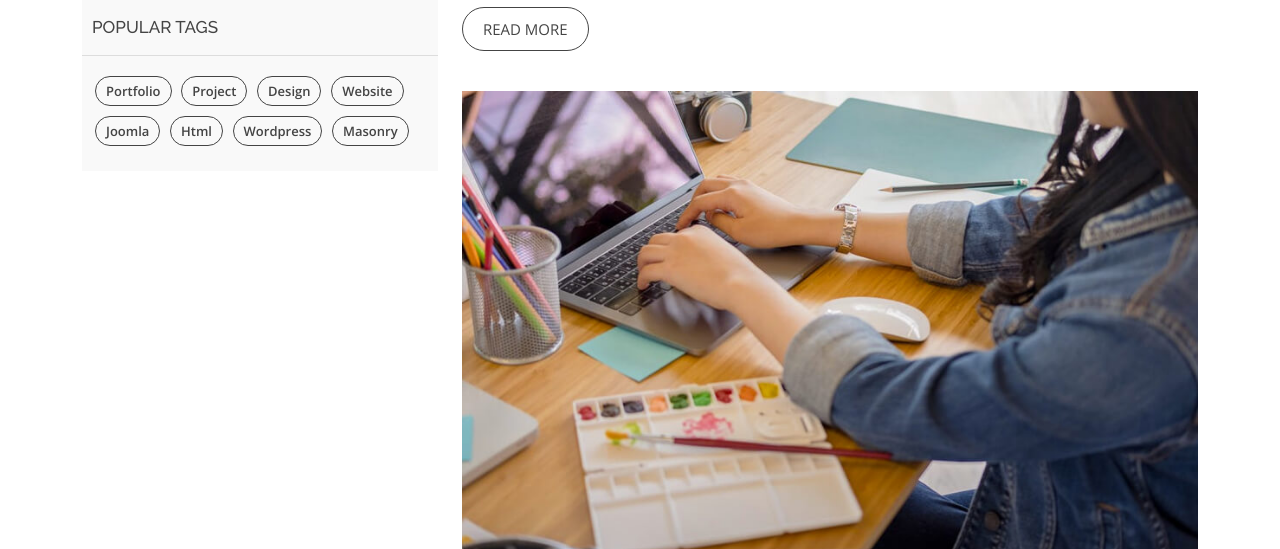
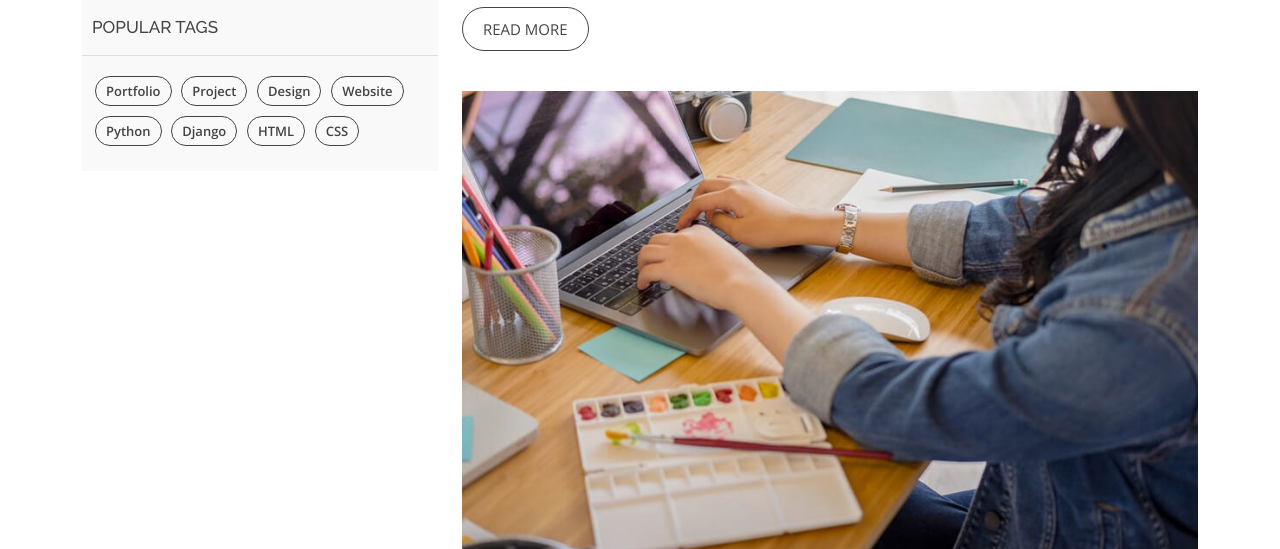
Before and after one commit to Amirhamidi2001/aBusiness, a Django app: page /blog/ in a window 1280 px wide. Shown: the part 1671-2220 px from the top of the page. Run offline with Django 4.2, Linux system fonts and the light colour scheme; some libraries are stand-ins or nearby versions.

Commit message:
Update blog-home.html

```diff
--- a/templates/blog/blog-home.html
+++ b/templates/blog/blog-home.html
@@ -166,16 +166,16 @@
                         <a href="#">Website</a>
                       </li>
                       <li>
-                        <a href="#">Joomla</a>
+                        <a href="#">Python</a>
                       </li>
                       <li>
-                        <a href="#">Html</a>
+                        <a href="#">Django</a>
                       </li>
                       <li>
-                        <a href="#">wordpress</a>
+                        <a href="#">HTML</a>
                       </li>
                       <li>
-                        <a href="#">Masonry</a>
+                        <a href="#">CSS</a>
                       </li>
                     </ul>
                   </div>
```
